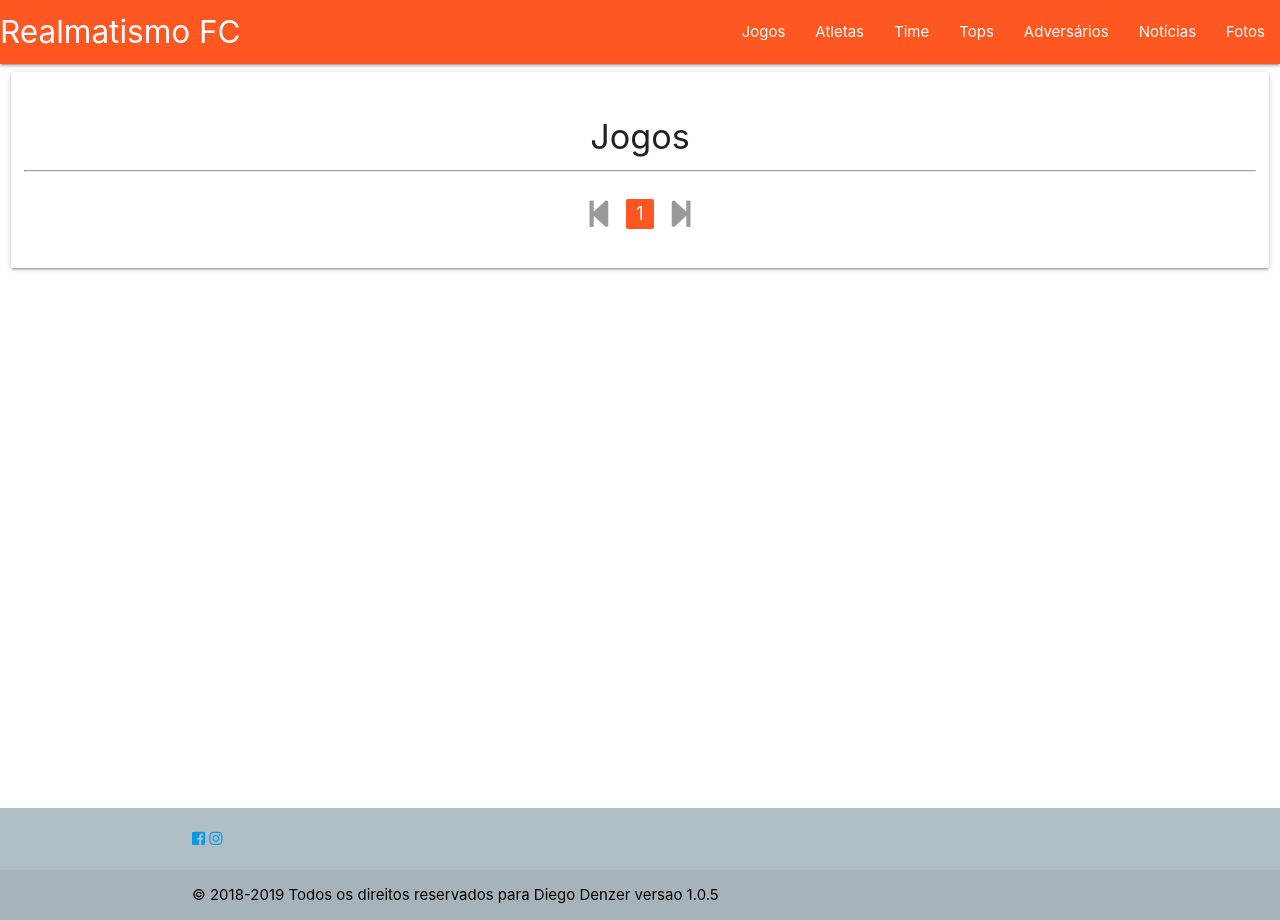
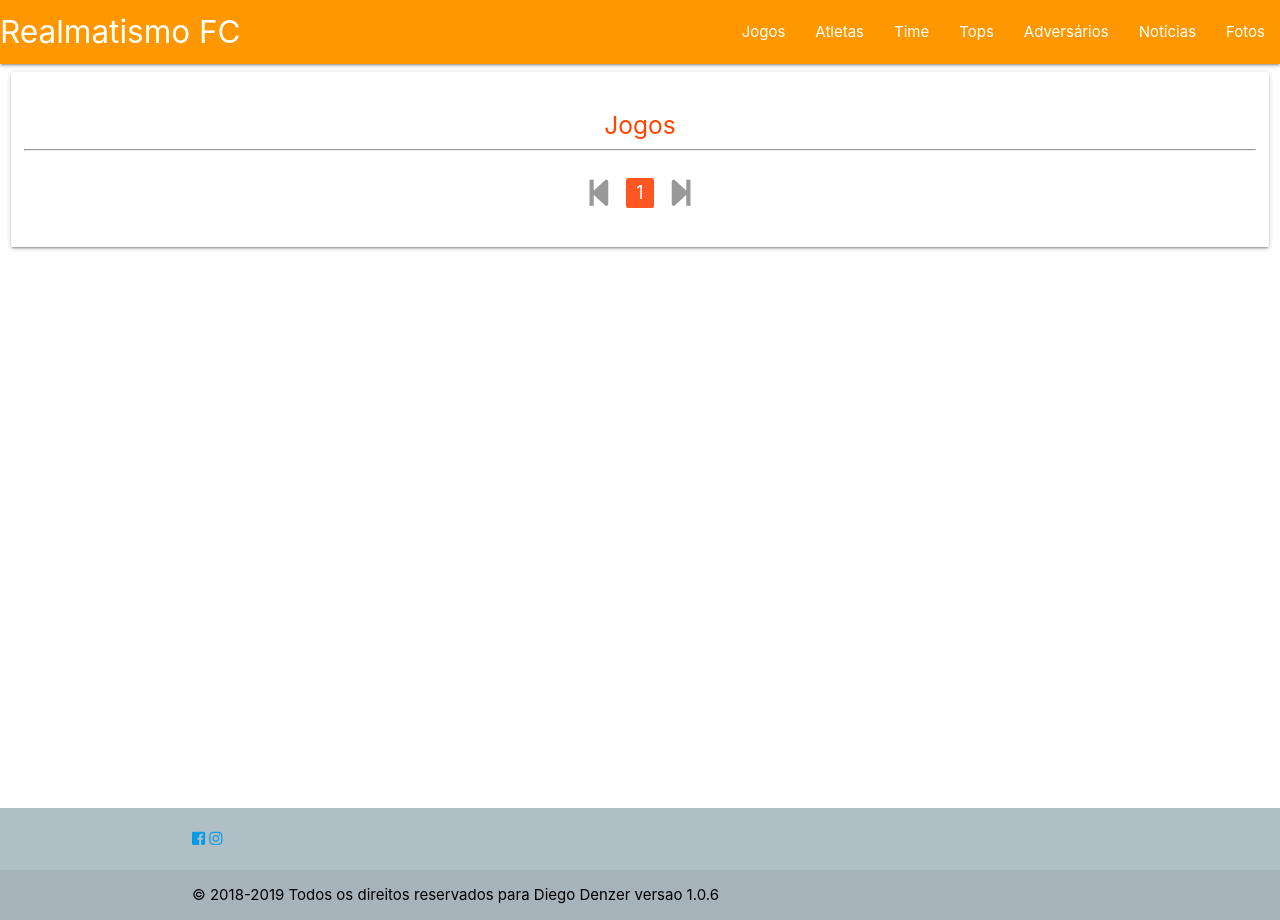
Before and after one commit to DiegoDenzer/realmatismo, a Django app: page /jogos in a window 1280 px wide. Run offline with Django 3.2, Linux system fonts and the light colour scheme; data that the repository does not hold is empty; parts of the project's set-up code (start-up, migrations or seed data) failed here and were passed over; some libraries are stand-ins or nearby versions.

Commit message:
Status jogadores e info tela inicial.

```diff
--- a/jogo/templates/jogo/jogos.html
+++ b/jogo/templates/jogo/jogos.html
@@ -7,15 +7,19 @@
             <div class="card">
                 <div class="card-content">
                     <div class="row center">
-                        <h4>Jogos</h4>
+                        <h5 style="color: orangered">Jogos</h5>
                         <hr class="deep-orange">
                     </div>
                     {% for jogo in jogos %}
                         <div class="row">
-                            <div class="center center-align card {% if jogo.placar_real > jogo.placar_adversario %}green
-                                             {% elif jogo.placar_real < jogo.placar_adversario %}red
-                                             {% else %}grey
-                                             {% endif %}">
+                            <div class="center z-depth-2 center-align card card
+                                        {% if jogo.placar_real is None %}grey
+                                        {% else %}
+                                            {% if jogo.placar_real > jogo.placar_adversario %}green accent-3
+                                                {% elif jogo.placar_real < jogo.placar_adversario %}red lighten-1
+                                                {% else %} yellow lighten-1
+                                                {% endif %}
+                                        {% endif %}">
 
                                 <h6 style="padding-top: 20px; padding-bottom: 20px">
                                     <a href="{% url 'jogo' jogo.pk%}" class="pulse">
--- a/jogo/templates/jogo/time.html
+++ b/jogo/templates/jogo/time.html
@@ -47,7 +47,7 @@
 
                             {% for p in performace %}
                                 <li>
-                                <div class="card {% if p == 'V' %}green{% elif p == 'D'%}red{% else %}grey{% endif %}">
+                                <div class="z-depth-1 card {% if p == 'V' %}green accent-3{% elif p == 'D'%}red lighten-1{% else %}yellow lighten-1{% endif %}">
                                     <h6 style="margin: 10px; padding: 10px">{{ p }}</h6>
                                 </div>
                                 </li>
--- a/templates/base.html
+++ b/templates/base.html
@@ -18,7 +18,7 @@
 <body>
 
   <nav>
-    <div class="nav-wrapper deep-orange">
+    <div class="nav-wrapper orange">
       <a href="{% url 'home' %}" class="brand-logo">Realmatismo FC</a>
       <a href="#" data-target="slide-out" class="sidenav-trigger"><i class="material-icons">menu</i></a>
       <ul class="right hide-on-med-and-down">
@@ -36,21 +36,21 @@
 
   <ul class="sidenav" id="slide-out">
       <li><div class="user-view">
-      <div class="background deep-orange">
+      <div class="background orange">
 
       </div>
       <a href="#user"><img class="circle" src="../media/adversarios/real.png" width="1000px"></a>
       <a href="#name"><span class="black-text name">Realmatismo FC</span></a>
       <a href="#email"><span class="black-text email">since 2015</span></a>
     </div></li>
-      <li><a href="{% url 'home' %}"><i class="fas fa-home fa-lg"></i>Inicio</a></li>
-      <li><a href="{% url 'jogos' %}"><i class="fas fa-futbol fa-lg"></i> Jogos</a></li>
-      <li><a href="{% url 'atletas' %}"><i class="fas fa-user fa-lg"></i> Atletas</a></li>
-      <li><a href="{% url 'time' %}"><i class="fas fa-users fa-lg"></i>Time</a></li>
-      <li><a href="{% url 'estatistica' %}"><i class="fas fa-star fa-lg"></i>Tops</a></li>
-       <li><a href="{% url 'adversarios' %}"><i class="far fa-question-circle fa-lg"></i>Adversários</a></li>
-      <li><a href="{% url 'noticias' %}"><i class="fas fa-newspaper fa-lg"></i>Notícias</a></li>
-      <li><a href="{% url 'galeria' %}"><i class="fas fa-camera fa-lg"></i>Fotos</a></li>
+      <li><a href="{% url 'home' %}"><i class="fas fa-home fa-lg" style="color: orange"></i>Inicio</a></li>
+      <li><a href="{% url 'jogos' %}"><i class="fas fa-futbol fa-lg" style="color: orange"></i> Jogos</a></li>
+      <li><a href="{% url 'atletas' %}"><i class="fas fa-user fa-lg" style="color: orange"></i> Atletas</a></li>
+      <li><a href="{% url 'time' %}"><i class="fas fa-users fa-lg" style="color: orange"></i>Time</a></li>
+      <li><a href="{% url 'estatistica' %}"><i class="fas fa-star fa-lg" style="color: orange"></i>Tops</a></li>
+       <li><a href="{% url 'adversarios' %}"><i class="far fa-question-circle fa-lg" style="color: orange"></i>Adversários</a></li>
+      <li><a href="{% url 'noticias' %}"><i class="fas fa-newspaper fa-lg" style="color: orange"></i>Notícias</a></li>
+      <li><a href="{% url 'galeria' %}"><i class="fas fa-camera fa-lg" style="color: orange"></i>Fotos</a></li>
   </ul>
 
 <main>
--- a/templates/footer.html
+++ b/templates/footer.html
@@ -11,6 +11,6 @@
 
 <div class="footer-copyright ">
     <div class="container black-text text-darken-2">
-        © 2018-2019 Todos os direitos reservados para Diego Denzer versao 1.0.5
+        © 2018-2019 Todos os direitos reservados para Diego Denzer versao 1.0.6
     </div>
 </div>
```
Also changed, not shown: jogo/templates/jogo/home.html (+6 -6 lines).
